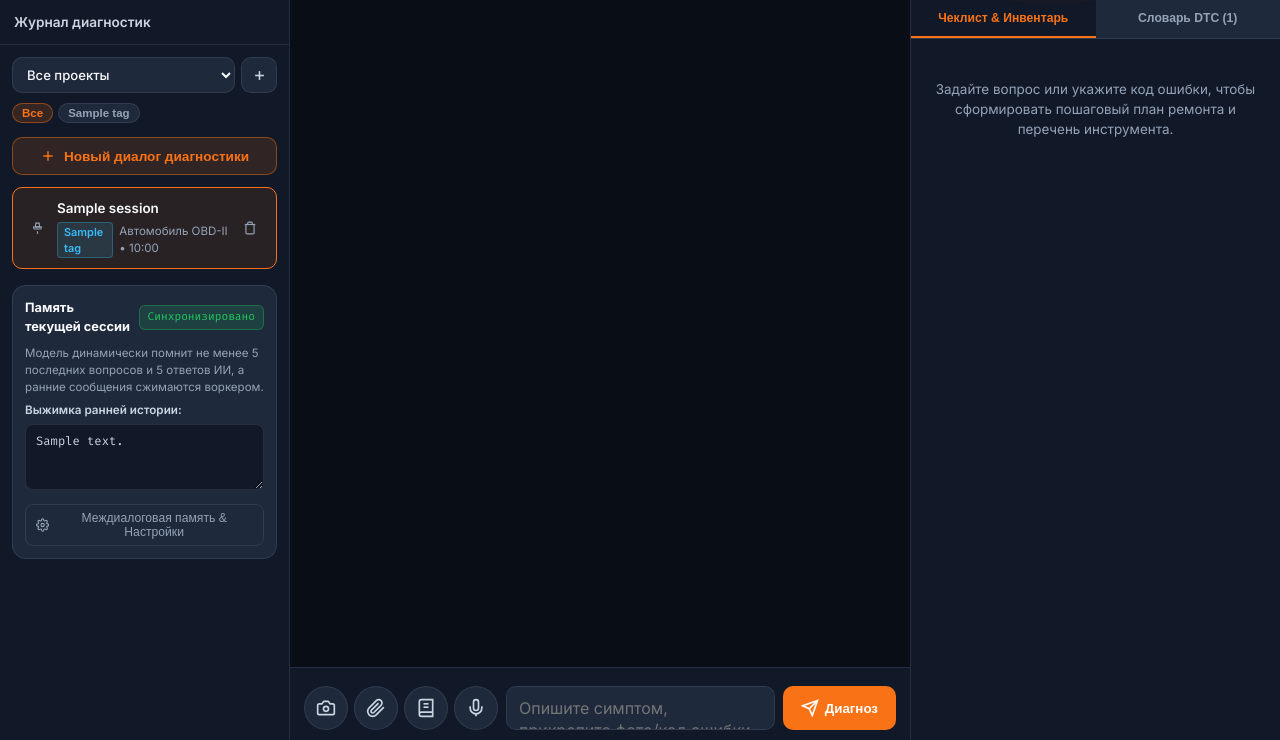
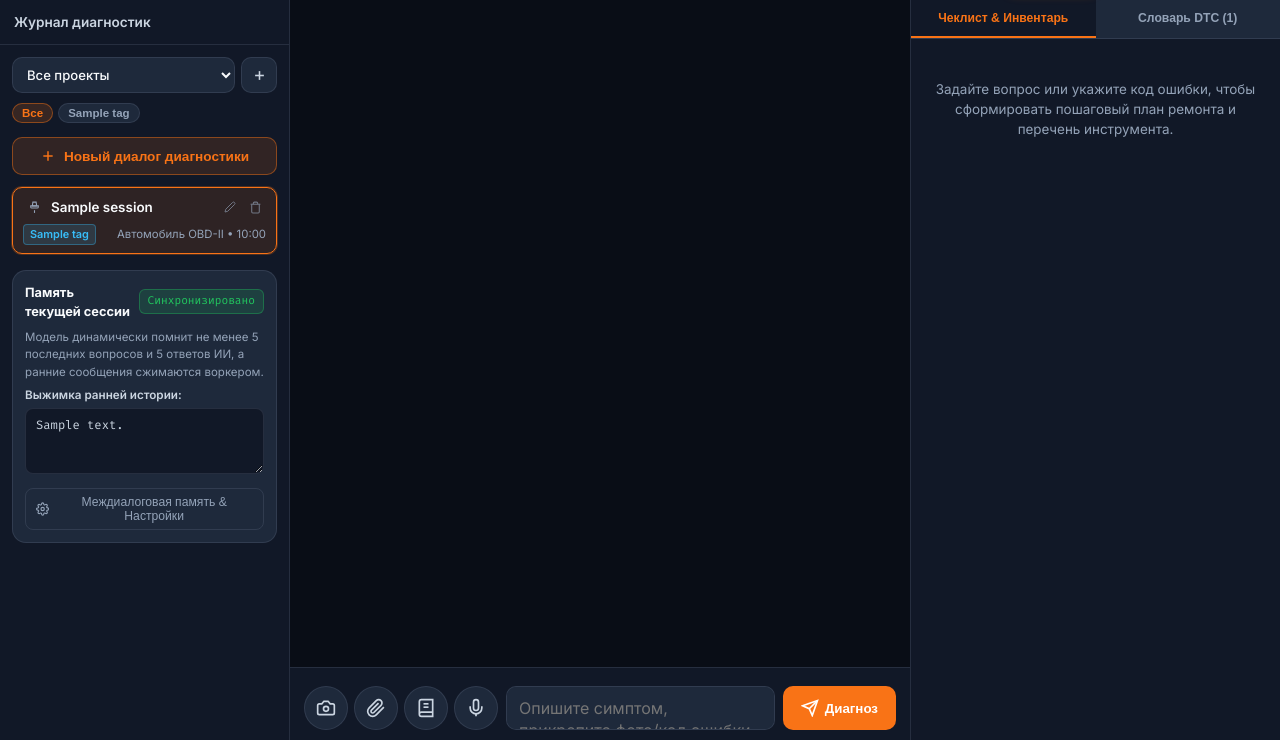
Before and after one commit to 11Maximus11/ExpertSystem_auto_diag, a Django app: template templates/diagnostics/index.html in a window 1280 px wide. Shown: the part 60-800 px from the top of the page. Run offline with Django 5.2, Linux system fonts and the light colour scheme; tables that the repository leaves empty hold one stand-in row (values such as "Sample post"); the template is opened without the code that fills it: values that come from a table or form of the project are taken from there, most other values are stand-ins (such as "Sample title", 1, 10 or a date in 2020); data that the repository does not hold is empty; some libraries are stand-ins or nearby versions.

Commit message:
Исправление синтаксической ошибки в app.js, восстановление кликабельности кнопок интерфейса и редизайн карточки сессии в двухстрочный адаптивный формат

```diff
--- a/static/css/app.css
+++ b/static/css/app.css
@@ -343,44 +343,91 @@ select:focus-visible {
 }
 
 .session-item {
-  padding: 10px 12px;
+  padding: 8px 10px;
   border-radius: var(--radius-control);
   background: var(--bg-elevated);
-  border: 1px solid transparent;
-  display: flex;
-  align-items: center;
-  justify-content: space-between;
-  gap: 8px;
+  border: 1px solid var(--border-subtle);
+  display: flex;
+  flex-direction: column;
+  gap: 6px;
+  cursor: pointer;
+  transition: all 0.15s ease;
+  position: relative;
+}
+
+.session-item:hover {
+  background: var(--bg-surface);
+  border-color: rgba(249, 115, 22, 0.35);
 }
 
 .session-item.active {
   border-color: var(--accent-orange);
-  background: rgba(249, 115, 22, 0.1);
-}
-
-.session-item-info {
+  background: rgba(249, 115, 22, 0.12);
+  box-shadow: 0 0 0 1px rgba(249, 115, 22, 0.25);
+}
+
+.session-item.pinned {
+  border-left: 3px solid var(--accent-orange);
+}
+
+.session-row-main {
+  display: flex;
+  align-items: center;
+  gap: 6px;
   min-width: 0;
-  flex: 1;
+  width: 100%;
+}
+
+.btn-pin-session {
+  width: 22px;
+  height: 22px;
+  border-radius: 4px;
+  border: none;
+  background: transparent;
+  color: var(--text-muted);
+  display: inline-flex;
+  align-items: center;
+  justify-content: center;
+  flex-shrink: 0;
+  padding: 0;
+  cursor: pointer;
+  font-size: 0.85rem;
+  transition: all 0.15s ease;
+}
+
+.btn-pin-session.active {
+  color: var(--accent-orange);
+}
+
+.btn-pin-session:hover {
+  color: var(--accent-orange);
+  background: rgba(249, 115, 22, 0.15);
 }
 
 .session-item-title {
   font-size: 0.84rem;
   font-weight: 600;
   color: var(--text-primary);
+  flex: 1;
+  min-width: 0;
   white-space: nowrap;
   overflow: hidden;
   text-overflow: ellipsis;
 }
 
-.session-item-meta {
-  font-size: 0.72rem;
-  color: var(--text-muted);
-}
-
+.session-item-actions {
+  display: flex;
+  align-items: center;
+  gap: 3px;
+  flex-shrink: 0;
+  margin-left: auto;
+}
+
+.btn-rename-session,
 .btn-delete-session {
-  width: 28px;
-  height: 28px;
-  border-radius: 6px;
+  width: 22px;
+  height: 22px;
+  border-radius: 4px;
   border: none;
   background: transparent;
   color: var(--text-muted);
@@ -388,6 +435,85 @@ select:focus-visible {
   align-items: center;
   justify-content: center;
   flex-shrink: 0;
+  padding: 0;
+  cursor: pointer;
+  opacity: 0.65;
+  font-size: 0.8rem;
+  transition: all 0.15s ease;
+}
+
+.session-item:hover .btn-rename-session,
+.session-item:hover .btn-delete-session {
+  opacity: 1;
+}
+
+.btn-rename-session:hover {
+  color: var(--accent-cyan);
+  background: rgba(56, 189, 248, 0.15);
+}
+
+.btn-delete-session:hover {
+  color: #ef4444;
+  background: rgba(239, 68, 68, 0.15);
+}
+
+.session-row-sub {
+  display: flex;
+  align-items: center;
+  justify-content: space-between;
+  gap: 8px;
+  min-width: 0;
+  width: 100%;
+}
+
+.session-tag-badge {
+  padding: 1px 6px;
+  border-radius: 4px;
+  background: rgba(56, 189, 248, 0.15);
+  color: var(--accent-cyan);
+  border: 1px solid rgba(56, 189, 248, 0.35);
+  font-size: 0.68rem;
+  font-weight: 600;
+  max-width: 90px;
+  white-space: nowrap;
+  overflow: hidden;
+  text-overflow: ellipsis;
+  cursor: pointer;
+  flex-shrink: 0;
+}
+
+.session-tag-badge:hover {
+  border-color: var(--accent-cyan);
+  background: rgba(56, 189, 248, 0.25);
+}
+
+.btn-set-tag {
+  border: 1px dashed rgba(148, 163, 184, 0.4);
+  background: transparent;
+  color: var(--text-muted);
+  font-size: 0.68rem;
+  font-weight: 600;
+  padding: 1px 6px;
+  border-radius: 4px;
+  cursor: pointer;
+  flex-shrink: 0;
+  transition: all 0.15s ease;
+}
+
+.btn-set-tag:hover {
+  color: var(--accent-orange);
+  border-color: var(--accent-orange);
+}
+
+.session-sub-meta {
+  flex: 1;
+  min-width: 0;
+  text-align: right;
+  font-size: 0.71rem;
+  color: var(--text-muted);
+  white-space: nowrap;
+  overflow: hidden;
+  text-overflow: ellipsis;
 }
 
 .context-worker-card {
@@ -1841,97 +1967,7 @@ body.ar-glasses-mode .ar-hud-overlay {
   border-color: rgba(249, 115, 22, 0.45);
 }
 
-/* Закрепление и теги на карточке сессии */
-.session-item.pinned {
-  border-left: 3px solid var(--accent-orange);
-  background: rgba(249, 115, 22, 0.06);
-}
-
-.btn-pin-session {
-  width: 24px;
-  height: 24px;
-  border-radius: 6px;
-  border: none;
-  background: transparent;
-  color: var(--text-muted);
-  display: inline-flex;
-  align-items: center;
-  justify-content: center;
-  flex-shrink: 0;
-  padding: 0;
-}
-.btn-pin-session.active {
-  color: var(--accent-orange);
-}
-.btn-pin-session:hover {
-  color: var(--accent-orange);
-}
-
-.session-item-title-row {
-  display: flex;
-  align-items: center;
-  justify-content: space-between;
-  gap: 6px;
-}
-
-.btn-rename-session {
-  opacity: 0;
-  width: 20px;
-  height: 20px;
-  border: none;
-  background: transparent;
-  color: var(--text-muted);
-  display: inline-flex;
-  align-items: center;
-  justify-content: center;
-  flex-shrink: 0;
-  padding: 0;
-  border-radius: 4px;
-}
-.session-item:hover .btn-rename-session {
-  opacity: 1;
-}
-.btn-rename-session:hover {
-  color: var(--accent-cyan);
-}
-
-.session-item-meta-row {
-  display: flex;
-  align-items: center;
-  gap: 6px;
-  margin-top: 3px;
-  font-size: 0.72rem;
-  color: var(--text-muted);
-}
-
-.session-tag-badge {
-  padding: 1px 6px;
-  border-radius: 4px;
-  background: rgba(56, 189, 248, 0.15);
-  color: var(--accent-cyan);
-  border: 1px solid rgba(56, 189, 248, 0.3);
-  font-size: 0.68rem;
-  font-weight: 600;
-}
-
-.btn-set-tag {
-  border: none;
-  background: transparent;
-  color: var(--text-muted);
-  font-size: 0.75rem;
-  font-weight: 700;
-  padding: 0 4px;
-  border-radius: 3px;
-  cursor: pointer;
-  opacity: 0;
-}
-.session-item:hover .btn-set-tag {
-  opacity: 0.8;
-}
-.btn-set-tag:hover {
-  color: var(--accent-orange);
-  opacity: 1;
-}
+
 
 /* Модальные окна: Настройки и Проекты */
 .settings-modal-card,
--- a/static/js/app.js
+++ b/static/js/app.js
@@ -263,6 +263,8 @@
         });
       }
       html += `</div>`;
+    }
+
     // Трассировка вызовов Function Calling (в консоль разработчика, скрыто из UI)
     if (toolCalls.length > 0) {
       console.debug('[Gemma 4 Function Calling executed]', toolCalls);
@@ -1473,34 +1475,34 @@
       listEl.innerHTML = sessions
         .map((s) => `
           <div class="session-item clickable ${s.id === state.currentSessionId ? 'active' : ''} ${s.is_pinned ? 'pinned' : ''}" data-session-id="${s.id}">
+            <div class="session-row-main">
               <button type="button" class="btn-pin-session ${s.is_pinned ? 'active' : ''}" data-pin-session="${s.id}" title="${s.is_pinned ? 'Открепить диалог' : 'Закрепить диалог'}">
                 <svg width="13" height="13" viewBox="0 0 24 24" fill="${s.is_pinned ? 'currentColor' : 'none'}" stroke="currentColor" stroke-width="2">
                   <path d="M12 17v5"/><path d="M9 2h6l1 7H8l1-7z"/><path d="M5 9h14v2a2 2 0 0 1-2 2H7a2 2 0 0 1-2-2V9z"/>
                 </svg>
               </button>
-            <div class="session-item-info">
-              <div class="session-item-title-row">
-                <span class="session-item-title">${escapeHtml(s.title || 'Новый диалог')}</span>
+              <span class="session-item-title" title="${escapeHtml(s.title || 'Новый диалог')}">${escapeHtml(s.title || 'Новый диалог')}</span>
+              <div class="session-item-actions">
                 <button type="button" class="btn-rename-session" data-rename-session="${s.id}" data-current-title="${escapeHtml(s.title || '')}" title="Переименовать диалог">
                   <svg width="12" height="12" viewBox="0 0 24 24" fill="none" stroke="currentColor" stroke-width="2">
                     <path d="M17 3a2.828 2.828 0 1 1 4 4L7.5 20.5 2 22l1.5-5.5L17 3z"/>
                   </svg>
                 </button>
-              </div>
-              <div class="session-item-meta-row">
+                <button type="button" class="btn-delete-session" data-delete-session="${s.id}" title="Удалить сессию" aria-label="Удалить сессию">
+                  <svg width="13" height="13" viewBox="0 0 24 24" fill="none" stroke="currentColor" stroke-width="2">
+                    <polyline points="3 6 5 6 21 6"/><path d="M19 6v14a2 2 0 0 1-2 2H7a2 2 0 0 1-2-2V6m3 0V4a2 2 0 0 1 2-2h4a2 2 0 0 1 2 2v2"/>
+                  </svg>
+                </button>
+              </div>
+            </div>
+            <div class="session-row-sub">
               ${
                 s.tag
                   ? `<span class="session-tag-badge" data-set-tag-session="${s.id}" data-current-tag="${escapeHtml(s.tag)}">${escapeHtml(s.tag)}</span>`
-                    : `<button type="button" class="btn-set-tag" data-set-tag-session="${s.id}" title="Назначить тег">+тег</button>`
-                }
-                <span>${escapeHtml(s.vehicle_info || 'Автомобиль OBD-II')}</span>
-              </div>
-            </div>
-            <button type="button" class="btn-delete-session" data-delete-session="${s.id}" title="Удалить сессию" aria-label="Удалить сессию">
-              <svg width="14" height="14" viewBox="0 0 24 24" fill="none" stroke="currentColor" stroke-width="2">
-                <polyline points="3 6 5 6 21 6"/><path d="M19 6v14a2 2 0 0 1-2 2H7a2 2 0 0 1-2-2V6m3 0V4a2 2 0 0 1 2-2h4a2 2 0 0 1 2 2v2"/>
-              </svg>
-            </button>
+                  : `<button type="button" class="btn-set-tag" data-set-tag-session="${s.id}" title="Назначить тег">+ тег</button>`
+              }
+              <span class="session-sub-meta" title="${escapeHtml(s.vehicle_info || 'Автомобиль OBD-II')}">${escapeHtml(s.vehicle_info || 'Автомобиль OBD-II')}</span>
+            </div>
           </div>
         `)
         .join('');
--- a/templates/diagnostics/index.html
+++ b/templates/diagnostics/index.html
@@ -126,34 +126,36 @@
         <div class="sessions-list" id="sessionsList">
           {% for s in sessions %}
           <div class="session-item clickable {% if s.id == current_session.id %}active{% endif %} {% if s.is_pinned %}pinned{% endif %}" data-session-id="{{ s.id }}">
+            <div class="session-row-main">
               <button type="button" class="btn-pin-session {% if s.is_pinned %}active{% endif %}" data-pin-session="{{ s.id }}" title="{% if s.is_pinned %}Открепить диалог{% else %}Закрепить диалог{% endif %}">
                 <svg width="13" height="13" viewBox="0 0 24 24" fill="{% if s.is_pinned %}currentColor{% else %}none{% endif %}" stroke="currentColor" stroke-width="2">
                   <path d="M12 17v5"/><path d="M9 2h6l1 7H8l1-7z"/><path d="M5 9h14v2a2 2 0 0 1-2 2H7a2 2 0 0 1-2-2V9z"/>
                 </svg>
               </button>
-            <div class="session-item-info">
-              <div class="session-item-title-row">
-                <span class="session-item-title">{{ s.title }}</span>
+              <span class="session-item-title" title="{{ s.title }}">{{ s.title }}</span>
+              <div class="session-item-actions">
                 <button type="button" class="btn-rename-session" data-rename-session="{{ s.id }}" data-current-title="{{ s.title }}" title="Переименовать диалог">
                   <svg width="12" height="12" viewBox="0 0 24 24" fill="none" stroke="currentColor" stroke-width="2">
                     <path d="M17 3a2.828 2.828 0 1 1 4 4L7.5 20.5 2 22l1.5-5.5L17 3z"/>
                   </svg>
                 </button>
-              </div>
-              <div class="session-item-meta-row">
-                {% if s.tag %}
-                <span class="session-tag-badge">{{ s.tag }}</span>
-                {% else %}
-                <button type="button" class="btn-set-tag" data-set-tag-session="{{ s.id }}" title="Назначить тег">+тег</button>
-                {% endif %}
-                <span>{{ s.vehicle_info|default:"Автомобиль OBD-II" }} • {{ s.updated_at|date:"H:i" }}</span>
-              </div>
-            </div>
                 <button type="button" class="btn-delete-session" data-delete-session="{{ s.id }}" title="Удалить сессию" aria-label="Удалить сессию">
-              <svg width="14" height="14" viewBox="0 0 24 24" fill="none" stroke="currentColor" stroke-width="2">
+                  <svg width="13" height="13" viewBox="0 0 24 24" fill="none" stroke="currentColor" stroke-width="2">
                     <polyline points="3 6 5 6 21 6"/><path d="M19 6v14a2 2 0 0 1-2 2H7a2 2 0 0 1-2-2V6m3 0V4a2 2 0 0 1 2-2h4a2 2 0 0 1 2 2v2"/>
                   </svg>
                 </button>
+              </div>
+            </div>
+            <div class="session-row-sub">
+              {% if s.tag %}
+              <span class="session-tag-badge" data-set-tag-session="{{ s.id }}" data-current-tag="{{ s.tag }}">{{ s.tag }}</span>
+              {% else %}
+              <button type="button" class="btn-set-tag" data-set-tag-session="{{ s.id }}" title="Назначить тег">+ тег</button>
+              {% endif %}
+              <span class="session-sub-meta" title="{{ s.vehicle_info|default:'Автомобиль OBD-II' }} • {{ s.updated_at|date:'H:i' }}">
+                {{ s.vehicle_info|default:"Автомобиль OBD-II" }} • {{ s.updated_at|date:"H:i" }}
+              </span>
+            </div>
           </div>
           {% endfor %}
         </div>
@@ -429,6 +431,8 @@
         </div>
       </div>
     </div>
+  </div>
+
   <!-- ====================================================================
        МОДАЛЬНОЕ ОКНО: НАСТРОЙКИ СИСТЕМЫ И МЕЖДИАЛОГОВОЙ ПАМЯТИ
        ==================================================================== -->
```
Lines whose indentation alone changed are shown as unchanged.
